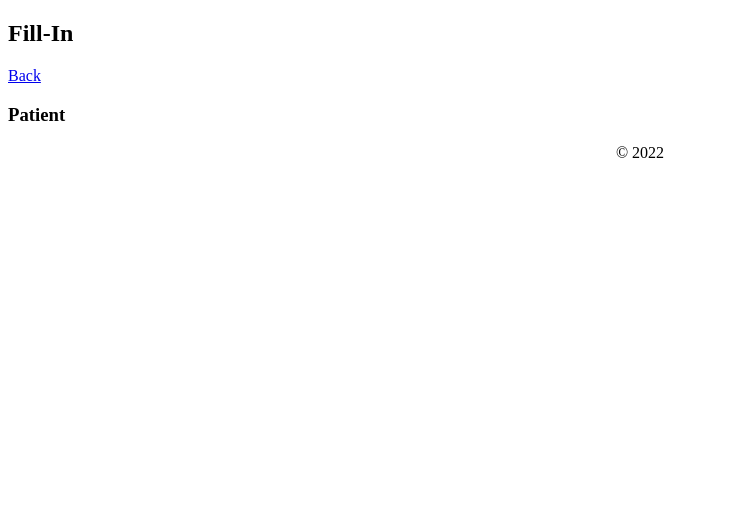
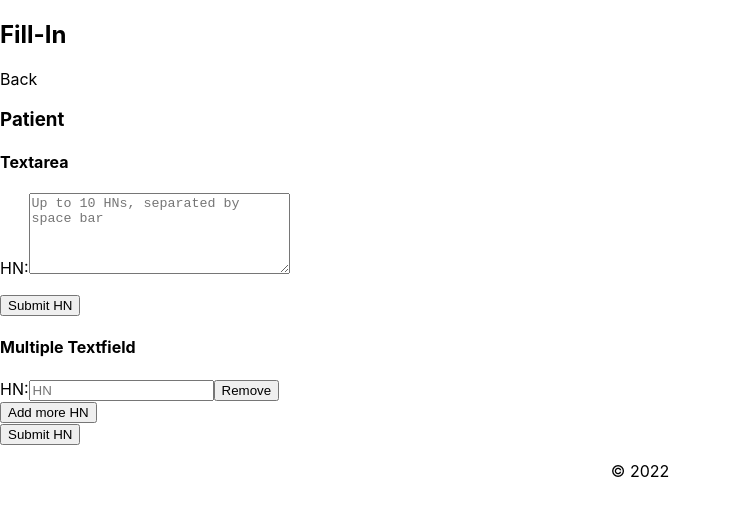
Before and after one commit to peesaeung/socketio-nextjs, a Next.js app: page /patient in a window 1280 px wide. Shown: the top 516 px of the page, without its empty margins (0-731 px from the left). Built offline with nearby package versions, Linux system fonts and the light colour scheme; no server answers.

Commit message:
Deploy Formik for Dynamic Form

```diff
--- a/components/main.tsx
+++ b/components/main.tsx
@@ -1,13 +1,27 @@
+import Script from "next/script";
 import React from "react";
-import Script from "next/script";
+import { io } from "socket.io-client";
 
+export const socket = io({autoConnect: true});
+socket.on('connect', async ()=> {
+    await socket.emit('event', {data: 'Transmission Test Passed'})
+})
+socket.on('disconnect', async ()=> {
+
+})
+socket.on('response', async (msg)=> {
+
+})
 export default function Main({children}: {children: React.ReactNode}) {
     return(
         <div>
             <header><h2>Fill-In</h2></header>
             <main>
-                <Script src="https://cdn.jsdelivr.net/npm/jquery@3.6.0/dist/jquery.js"></Script>
+                {/*<Script src="https://unpkg.com/jquery/dist/jquery.js"></Script>*/}
                 {children}
+                <Script type="text/javascript">
+
+                </Script>
             </main>
             <footer style={{textAlign: 'center'}}>&copy; {new Date().getFullYear()}</footer>
         </div>
--- a/pages/_app.tsx
+++ b/pages/_app.tsx
@@ -1,4 +1,4 @@
-//import '../styles/globals.css'
+import '../styles/globals.css'
 import type { AppProps } from 'next/app'
 
 function MyApp({ Component, pageProps }: AppProps) {
--- a/pages/index.tsx
+++ b/pages/index.tsx
@@ -2,6 +2,7 @@ import Main from "../components/main";
 import Head from "next/head";
 import Link from "next/link";
 import Script from "next/script";
+
 
 export default function Index() {
     return(
@@ -9,8 +10,8 @@ export default function Index() {
             <Head>
                 <title>Next.js Socket.IO Test</title>
             </Head>
-            <Link href="/patient"><a>Patient Data</a></Link>{'\t'}
-            <Link href="/visit"><a>Visit Data</a></Link>{'\n'}
+            <Link href="/patient"><a>Patient Data</a></Link>&nbsp;
+            <Link href="/visit"><a>Visit Data</a></Link><br/>
             <div><p id="log"></p></div>
         </Main>
     );
--- a/pages/patient.tsx
+++ b/pages/patient.tsx
@@ -1,9 +1,56 @@
-import Main from "../components/main";
+import Main, {socket} from "../components/main";
+import {ErrorMessage, Form, Formik, Field, FieldArray} from "formik";
 import Head from "next/head";
 import Link from "next/link";
-import Script from "next/script";
 
+const initialValues = {
+    HNRaw: [{HN: ''}]};
+const HNdataform = () => (
+    <div>
+        <Formik initialValues={initialValues}
+            onSubmit={async (values) => {
+                let HNArr = [];
+                for (const i in values.HNRaw) {
+                    HNArr.push(values.HNRaw[i].HN)
+                }
+                console.log(HNArr)
+                // await socket.emit('patient', hnArr);
+            }}>
+            {({ values }) => (
+                <Form>
+                    <FieldArray name="HNRaw">
+                        {({ insert, remove, push }) => (
+                            <div>
+                                {values.HNRaw.length > 0 && values.HNRaw.map((HN, index) => (
+                                    <div className="hn" key={index}>
+                                        <label htmlFor={`HNRaw.${index}.HN`}>HN:</label>
+                                        <Field name={`HNRaw.${index}.HN`} placeholder="HN"/>
+                                        <ErrorMessage name={`HNRaw.${index}.HN`} component="div"
+                                                      className="field-error"/>
+                                        <button type="button" className="remove_hn" onClick={() => remove(index)}>
+                                            Remove
+                                        </button>
+                                    </div>
+                                    ))}
+                                <button type="button" className="add_hn" onClick={() => push({ HN: ''})}>
+                                    Add more HN
+                                </button>
+                            </div>
+                        )}
+                    </FieldArray>
+                    <button type="submit">Submit HN</button>
+                </Form>
+            )}
+        </Formik>
+    </div>
+);
 export default function patient_page() {
+    const hntext_submit = async (event: any)=> {
+        event.preventDefault();
+        let hnArr = event.target.hnbox.value.split(' ', 10);
+        console.log(hnArr);
+        // await socket.emit('patient', hnArr);
+    }
     return (
         <Main>
             <Head>
@@ -11,6 +58,18 @@ export default function patient_page() {
             </Head>
             <Link href="/">Back</Link>
             <h3>Patient</h3>
+            <h4>Textarea</h4>
+            <form onSubmit={hntext_submit} method="post">
+                <p>
+                    <label htmlFor="hnbox">HN:</label>
+                    <textarea name="hnbox" id="hnbox" placeholder="Up to 10 HNs, separated by space bar"
+                              cols="30" rows="5" required></textarea>
+                </p>
+                <button type="submit">Submit HN</button>
+            </form>
+            <h4>Multiple Textfield</h4>
+            <HNdataform/>
+            <p id="hn_log"></p>
         </Main>
     );
 }
```
Also changed, not shown: package.json (+6 -1 lines), pages/visit.tsx (+17 -1 lines), 1 other file (tests, documents, lock files or other folders).
